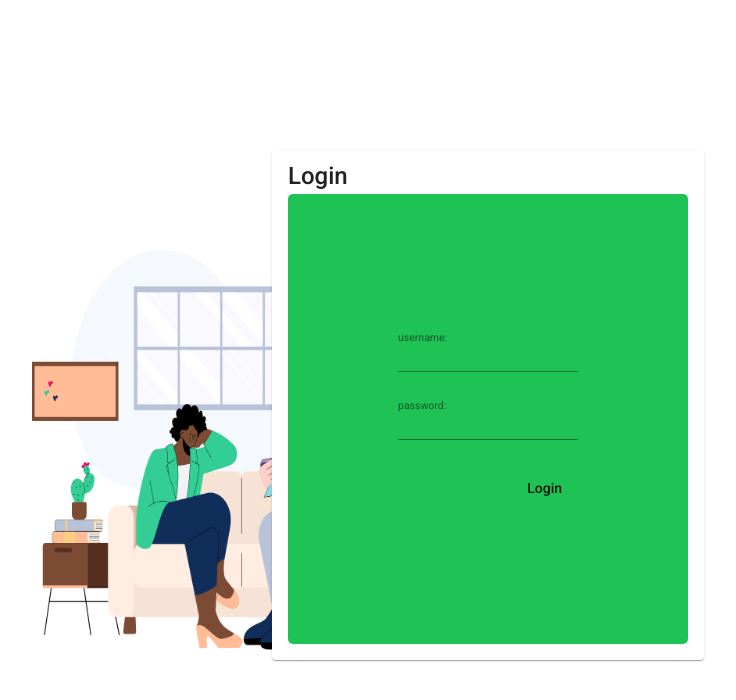
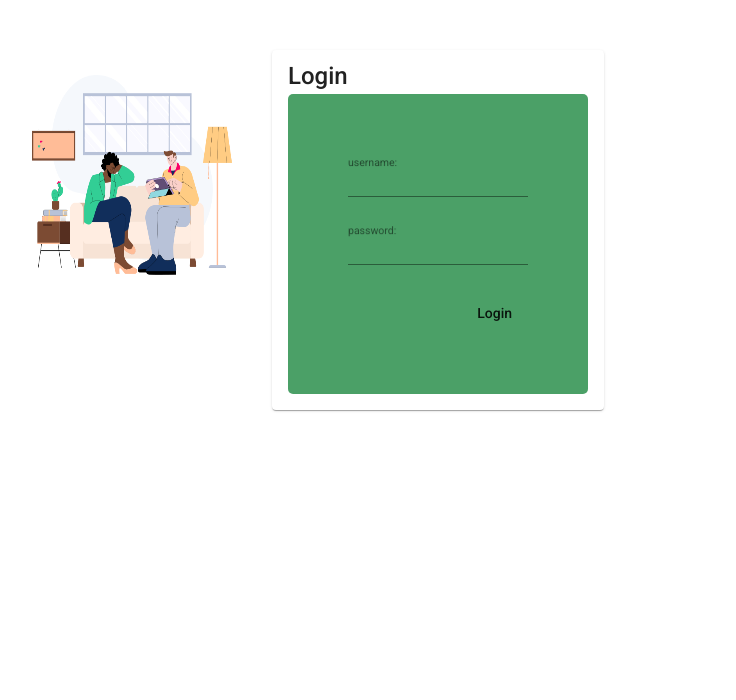
Before and after one commit to negardev92/shopping-angular, an Angular app in the folder shoping/: page /login in a window 1280 px wide. Shown: the top 700 px of the page, without its empty margins (368-1104 px from the left). Built offline with nearby package versions, Linux system fonts and the light colour scheme.

Commit message:
fix-shopingcart&&login-componenet

```diff
--- a/shoping/src/app/login/login.component.css
+++ b/shoping/src/app/login/login.component.css
@@ -10,14 +10,14 @@
     .fleft {
         float:left;
         width: 50%;
-        height:900PX;
+
 
     }
     .login-img{
         display: flex;
         position: fixed;
         left: 400px;
-        top:250px;
+        top:75px;
     }
 
     .fright {
@@ -27,26 +27,28 @@
 
    .mat-card{
     position: absolute;
-        top: 150px;
+        top: 50px;
+        position: fixed ;
 
    }
 
       .mat-form-field {
         width: 100%;
 
+
       }
 
 
-      mat-card-content {
+      .mat-card-content {
         display: flex;
         justify-content: center;
         text-align: center;
         align-items: center;
-        width: 400px;
-        height: 450px;
+        width: 300px;
+        height: 300px;
         border-radius: 5px;
-
-        background-color: rgba(4, 187, 65, 0.89);
+        background-color: rgba(4, 122, 43, 0.712);
+        caret-color: transparent;
       }
 
       .error {
--- a/shoping/src/app/login/login.component.html
+++ b/shoping/src/app/login/login.component.html
@@ -1,5 +1,5 @@
 <div class="wrap">
-    <div class="fleft"><img class="login-img" src="../../assets/Woman taking a break from work.png" style="width: 400px; height: 400px;"/>
+    <div class="fleft"><img class="login-img" src="../../assets/Woman taking a break from work.png" style="width: 200px; height: 200px;"/>
     </div>
     <div class="fright">
             <mat-card>
--- a/shoping/src/app/products/products.component.ts
+++ b/shoping/src/app/products/products.component.ts
@@ -26,7 +26,7 @@ export class ProductsComponent implements OnInit {
   let item = this.products.find(i => i.id === event.id);
   if(item != null){
      this.userbasket.push(item);
-     console.log(this.userbasket)
+
   }
   let  dublicate = this.userbasket.filter((item, index) => this.userbasket.indexOf(item) !== index);
      console.log(dublicate)
--- a/shoping/src/app/shoping-cart/shoping-cart.component.css
+++ b/shoping/src/app/shoping-cart/shoping-cart.component.css
@@ -1,14 +1,40 @@
+.container{
+   height: 100%;
+}
+
 .cart-items{
     background-color: rgba(237, 241, 241, 0.555);
     position: absolute;
     right: 5px;
     width: 400px;
-    height: 100%;
+
+
 
 }
-.btn-shopping-cart{
+.cart-item{
+    width: 380px;
+    height: 100px;
+    list-style: none;
+    display: flex;
+}
+h6{
+    margin: 15px;
+    width: 80px;
+}
+h4{
+    margin: 15px;
+}
+.btn-delet{
+    width: 50px;
+    height: 50px;
+    border: none;
+    cursor: pointer;
+    border-radius: 50px;
+}
+.btn-shopping-cart ,.icon-shoping{
     position: absolute;
-    right: 2px;
+    right: 8px;
+    top: 25px;
     width: 100px;
     height:45px;
     border: none;
--- a/shoping/src/app/shoping-cart/shoping-cart.component.html
+++ b/shoping/src/app/shoping-cart/shoping-cart.component.html
@@ -1,21 +1,19 @@
 <div class="container">
-  <button (click)="toggle()" class="btn-shopping-cart ">shoping cart</button>
-  <div class="cart">
+  <button (click)="toggle()" class="btn-shopping-cart "><img class="icon-shoping" src="../../assets/shoping cart icon/shopping-cart.svg" style="height: 30px;width: 30px;/"></button>
 
     <ul class="cart-items" *ngIf="isShowing">
       <h2>shopping-cart</h2>
     <hr>
-      <li class="cart-item" *ngFor="let userbasket of list ">
+      <li class="cart-item" *ngFor="let userbasket of list ;let i = index  ">
         <img src="{{userbasket.image }}" class="cart-img" style="width: 50px;height: 50px;"><br>
         <h6>discription:{{userbasket.title }} </h6><br>
-        <h4> price:{{userbasket.price|currency}} </h4><br>
-        <button class="btn-delet" (click)="deletItem(userbasket)">Delet</button>
+        <h4> price:{{userbasket.price|currency}} </h4>
+        <button class="btn-delet" (click)="removeItem(i)"><img class="icon-trash" src="../../assets/shoping cart icon/delete.svg" style="height: 30px;width: 30px;/"></button>
 
     </li>
     <hr>
-    <h3>total:</h3>
+    <h1>total:</h1>
     </ul>
 
 
   </div>
-</div>
--- a/shoping/src/app/shoping-cart/shoping-cart.component.ts
+++ b/shoping/src/app/shoping-cart/shoping-cart.component.ts
@@ -6,32 +6,34 @@ import { Component, Input, OnInit } from '@angular/core';
   styleUrls: ['./shoping-cart.component.css']
 })
 export class ShopingCartComponent implements OnInit {
-productitem: any;
 
+isShowing: boolean;
 @Input() list:[];
 
-
+cartTotal:number;
 
   constructor() { }
 
   ngOnInit(): void {
   }
+  callMethods() {
+    this.toggle();
 
-  isShowing: boolean;
+}
 
   toggle() {
-
      this.isShowing = !this.isShowing;
-  }
-
-  callMethods() {
-      this.toggle();
-  }
-
-  deletItem(list){
-    this.list.pop();
 
   }
 
 
+  removeItem(index){
+    this.list.splice(index, 1);
+
+
+  }
+
+
+
+
 }
```
Also changed, not shown: shoping/src/assets/shoping cart icon/delete.svg (added).
